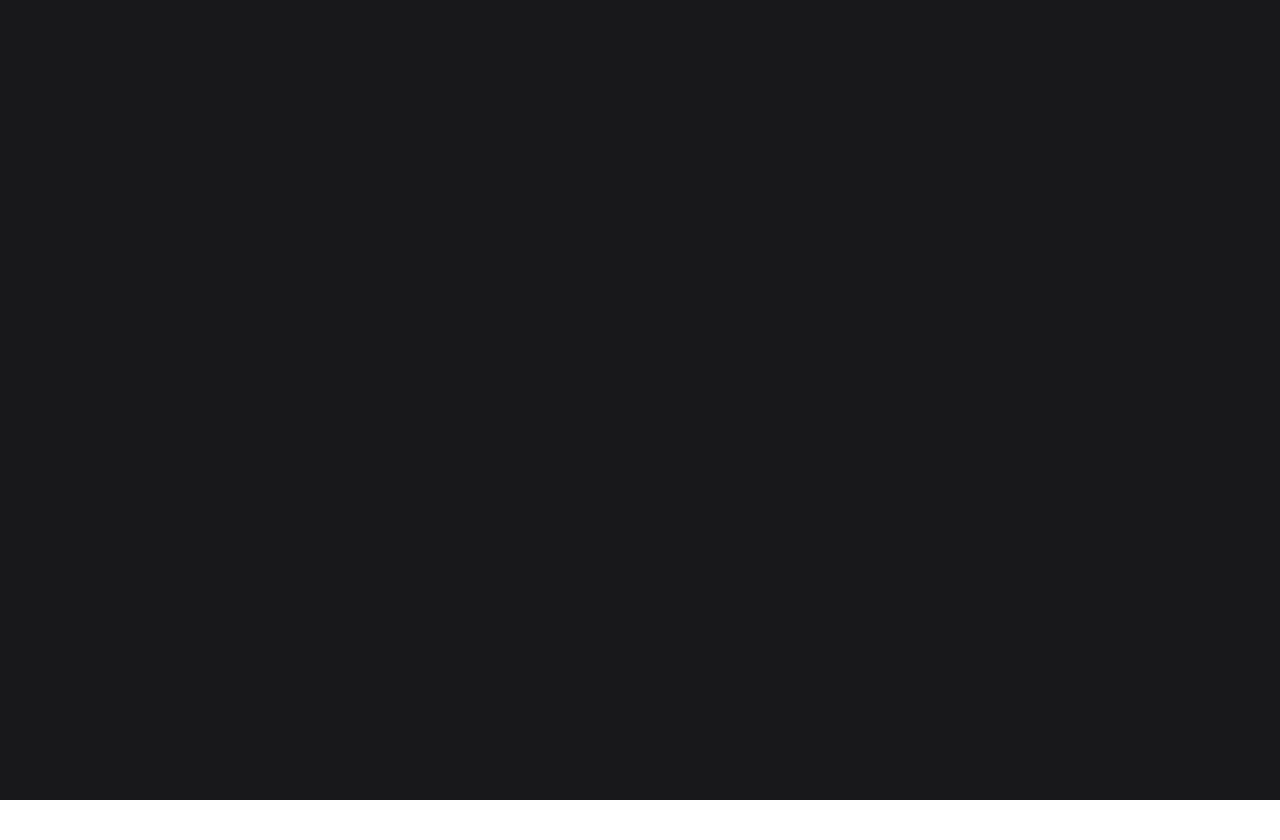
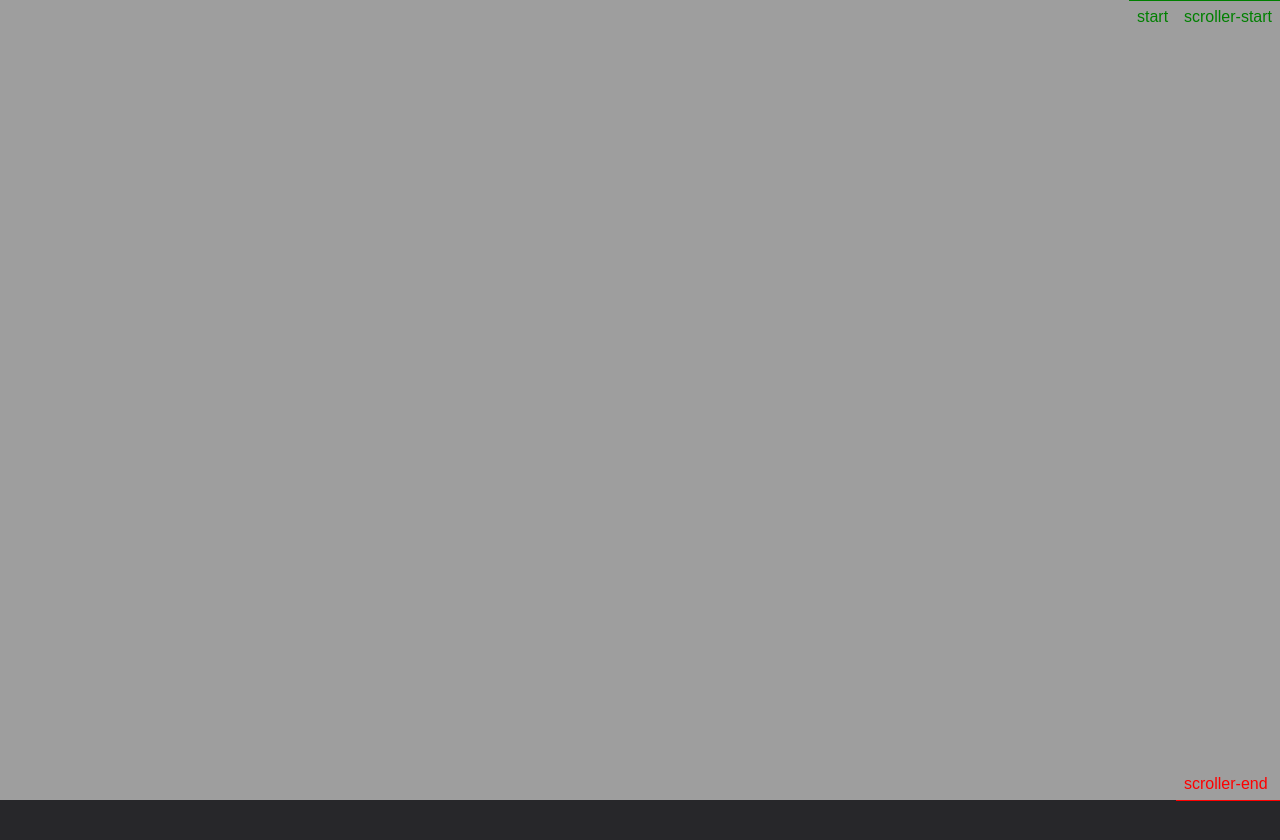
Before and after one commit to iamrohitkandpal/Apple-Product-Landing--Page, a plain HTML site: page index.html in a window 1280 px wide. Shown: the top 840 px of the page. Drawn offline with nearby package versions, Linux system fonts and the light colour scheme.

Commit message:
All funtional Part Completed

```diff
--- a/index.html
+++ b/index.html
@@ -7,25 +7,17 @@
 </head>
 <body>
   <div class="w-full h-screen bg-zinc-900">
-    <div class="parent relative top-0 left-0 w-full h-[700vh]">
+    <div class="parent relative top-0 left-0 w-full h-[700vh] bg-zinc-800">
         <div class="w-full sticky top-0 left-0 h-screen">
             <canvas class="w-full h-screen" id="frame"></canvas>
         </div>
     </div>
   </div>
 
+
   <script src="https://cdnjs.cloudflare.com/ajax/libs/gsap/3.12.5/gsap.min.js" integrity="sha512-7eHRwcbYkK4d9g/6tD/mhkf++eoTHwpNM9woBxtPUBWm67zeAfFC+HrdoE2GanKeocly/VxeLvIqwvCdk7qScg==" crossorigin="anonymous" referrerpolicy="no-referrer"></script>
-  <script>
-    const frame = {
-        currentFrame: 1,
-        maxFrame: 346,
-    }
-    function preloadMedia(){
-        for(var i = 1; i<=frames.maxFrame; i++){
-            const imageURL = `./Frames/frame_${i.toString().padStart(4, '0')}`
-        }
-    }
-  </script>
+  <script src="https://cdnjs.cloudflare.com/ajax/libs/gsap/3.12.5/ScrollTrigger.min.js" integrity="sha512-onMTRKJBKz8M1TnqqDuGBlowlH0ohFzMXYRNebz+yOcc5TQr/zAKsthzhuv0hiyUKEiQEQXEynnXCvNTOk50dg==" crossorigin="anonymous" referrerpolicy="no-referrer"></script>
+
   <script src="script.js"></script>
 </body>
 </html>
--- a/script.js
+++ b/script.js
@@ -0,0 +1,74 @@
+const canvas = document.querySelector("canvas");
+const context = canvas.getContext("2d");
+
+const frames = {
+    currentFrame: 0,
+    maxFrame: 382,
+};
+
+let imagesLoaded = 0;
+const images = [];
+
+function preloadMedia(){
+    for(var i = 1; i<=frames.maxFrame; i++){
+        const imageURL = `./Frames/frame_${i.toString().padStart(4, '0')}.jpeg`
+        const img =  new Image();
+        img.src = imageURL;
+
+        img.onload = () => {
+          imagesLoaded++;
+          if(imagesLoaded === frames.maxFrame){
+            loadImage(frames.currentFrame);
+            startAnimation();
+          }
+        }
+        images.push(img);
+    }
+}
+
+function loadImage(index){
+    if(index >= 0 && index <= frames.maxFrame){
+        const img = images[index];
+
+        canvas.width = window.innerWidth;
+        canvas.height = window.innerHeight;
+
+        const scaleX = canvas.width / img.width;
+        const scaleY = canvas.height / img.height;
+        const scale = Math.max(scaleX, scaleY);
+
+        const newWidth = img.width * scale;
+        const newHeight = img.height * scale;
+
+        const offsetX = (canvas.width - newWidth) / 2;
+        const offsetY = (canvas.height - newHeight) / 2;
+
+        context.clearRect(0, 0, canvas.width, canvas.height);
+        context.imageSmoothingEnabled = true;
+        context.imageSmoothingQuality = "high";
+        context.drawImage(img, offsetX, offsetY, newWidth, newHeight);
+
+        frames.currentFrame = index;
+    }
+}
+
+function startAnimation(){
+    var tl = gsap.timeline({
+        scrollTrigger: {
+            trigger: ".parent",
+            start: "top top",
+            end: "bottom bottom",
+            scrub: 2,
+            markers: true
+        }
+    })
+
+    tl.to(frames, {
+        currentFrame: frames.maxFrame,
+        onUpdate: function(){
+            loadImage(Math.floor(frames.currentFrame));
+        }
+    })
+}
+
+preloadMedia();
```
